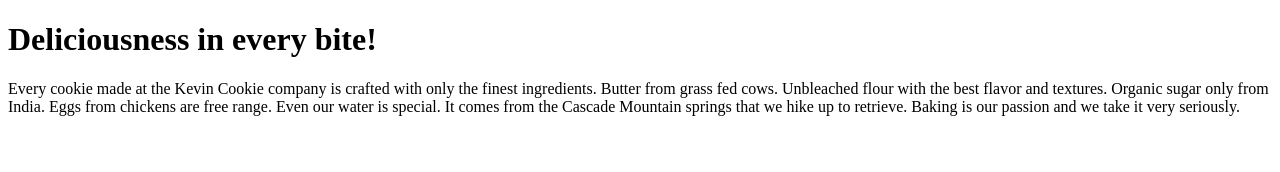
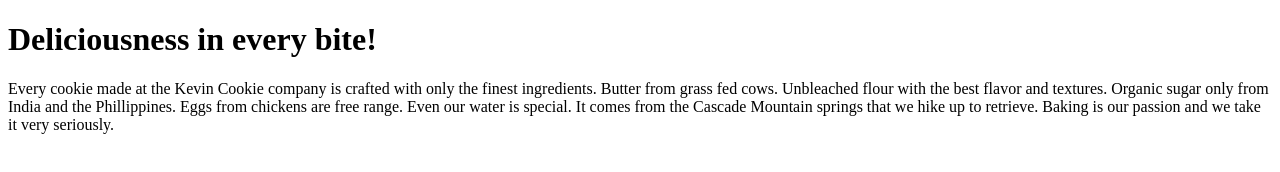
Before and after one commit to isserjm/KevinCookieCompany.com, a plain HTML site: page index.htm in a window 1280 px wide. Drawn offline with Linux system fonts and the light colour scheme.

Commit message:
Update index.htm

```diff
--- a/index.htm
+++ b/index.htm
@@ -3,7 +3,7 @@
 <body>
 
 <h1>Deliciousness in every bite!</h1>
-<p>Every cookie made at the Kevin Cookie company is crafted with only the finest ingredients. Butter from grass fed cows. Unbleached flour with the best flavor and textures. Organic sugar only from India. Eggs from chickens are free range. Even our water is special. It comes from the Cascade Mountain springs that we hike up to retrieve. Baking is our passion and we take it very seriously.</p>
+<p>Every cookie made at the Kevin Cookie company is crafted with only the finest ingredients. Butter from grass fed cows. Unbleached flour with the best flavor and textures. Organic sugar only from India and the Phillippines. Eggs from chickens are free range. Even our water is special. It comes from the Cascade Mountain springs that we hike up to retrieve. Baking is our passion and we take it very seriously.</p>
 
 </body>
 </html>
```
